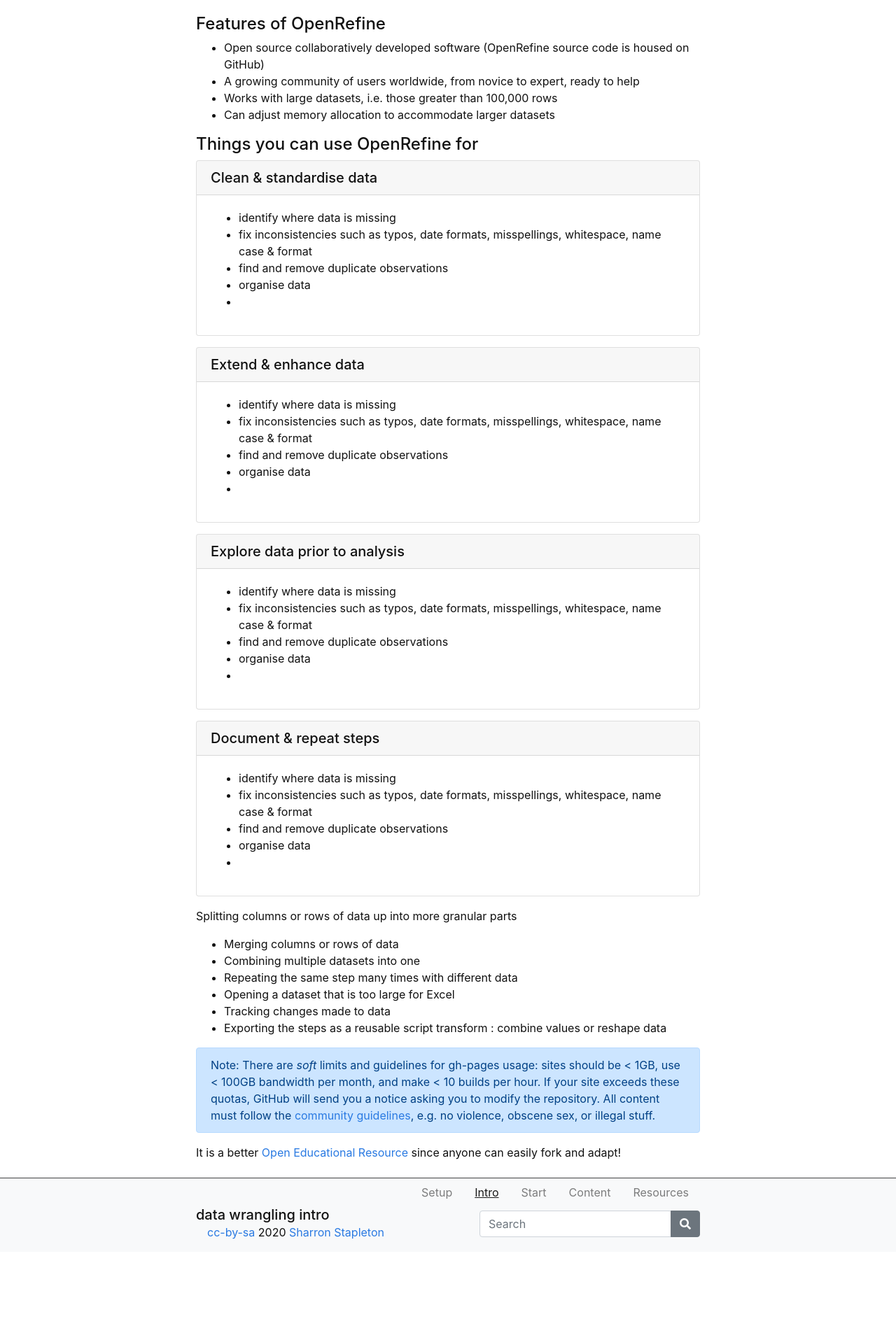
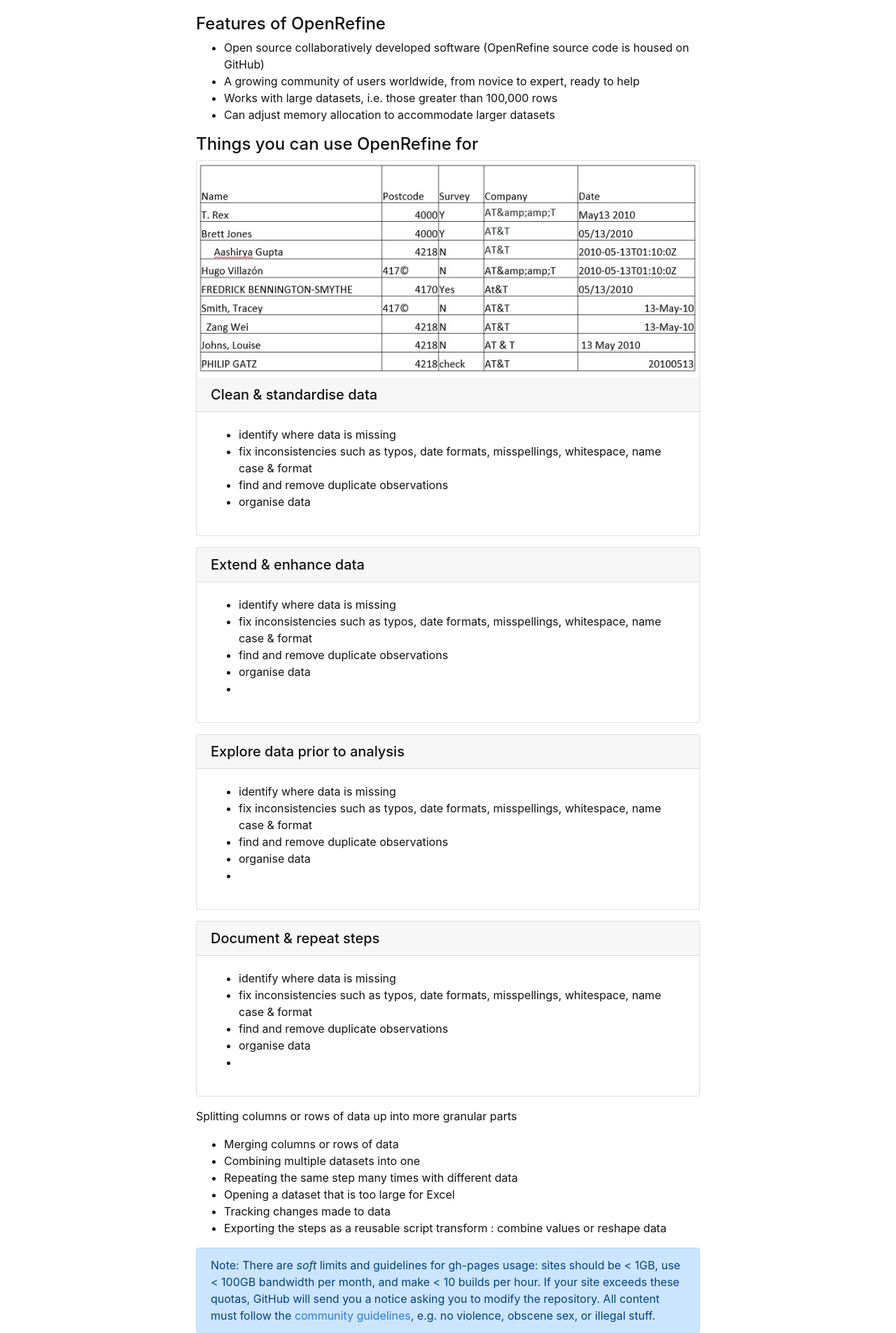
Before and after one commit to GULibrarySandbox/intro-data-wrangle, a Jekyll site: the page built from content/1-intro.md, in a window 1280 px wide. Shown: the part 707-2612 px from the top of the page at 70% size. Built offline with Jekyll 4.4.1, drawn with Linux system fonts in a browser that asks for light colours; before the commit the page ends 2496 px from its top, so only the background shows below that.

Commit message:
Update 1-intro.md

```diff
--- a/content/1-intro.md
+++ b/content/1-intro.md
@@ -22,8 +22,7 @@ It runs inside your Web browser, but no web connection is needed to use it, unle
 - identify where data is missing
 - fix inconsistencies such as typos, date formats, misspellings, whitespace, name case & format
 - find and remove duplicate observations
-- organise data
-- {% endcapture %} {% include card.md header="Clean & standardise data" text=text %}
+- organise data{% endcapture %} {% include card.md header="Clean & standardise data" text=text img="MessyData.JPG" %}
 
 {% capture text %}
 - identify where data is missing
```
